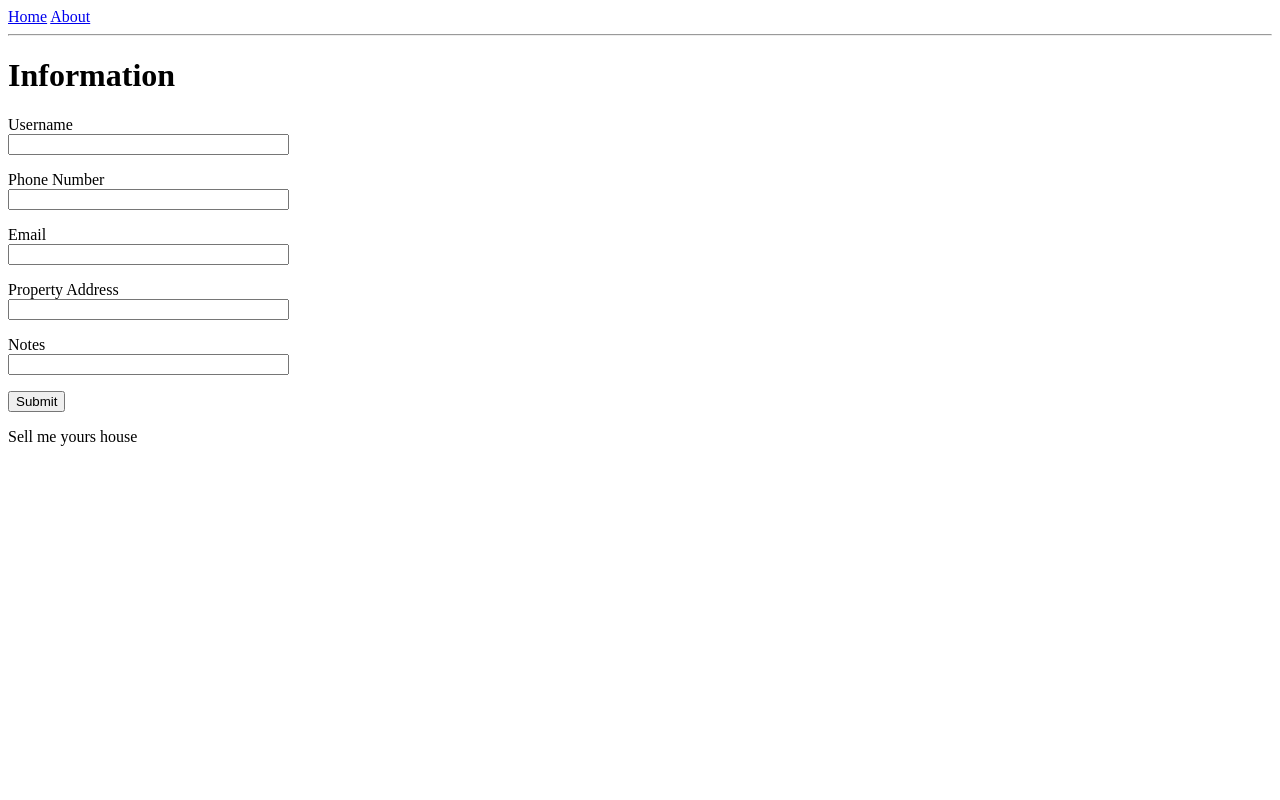
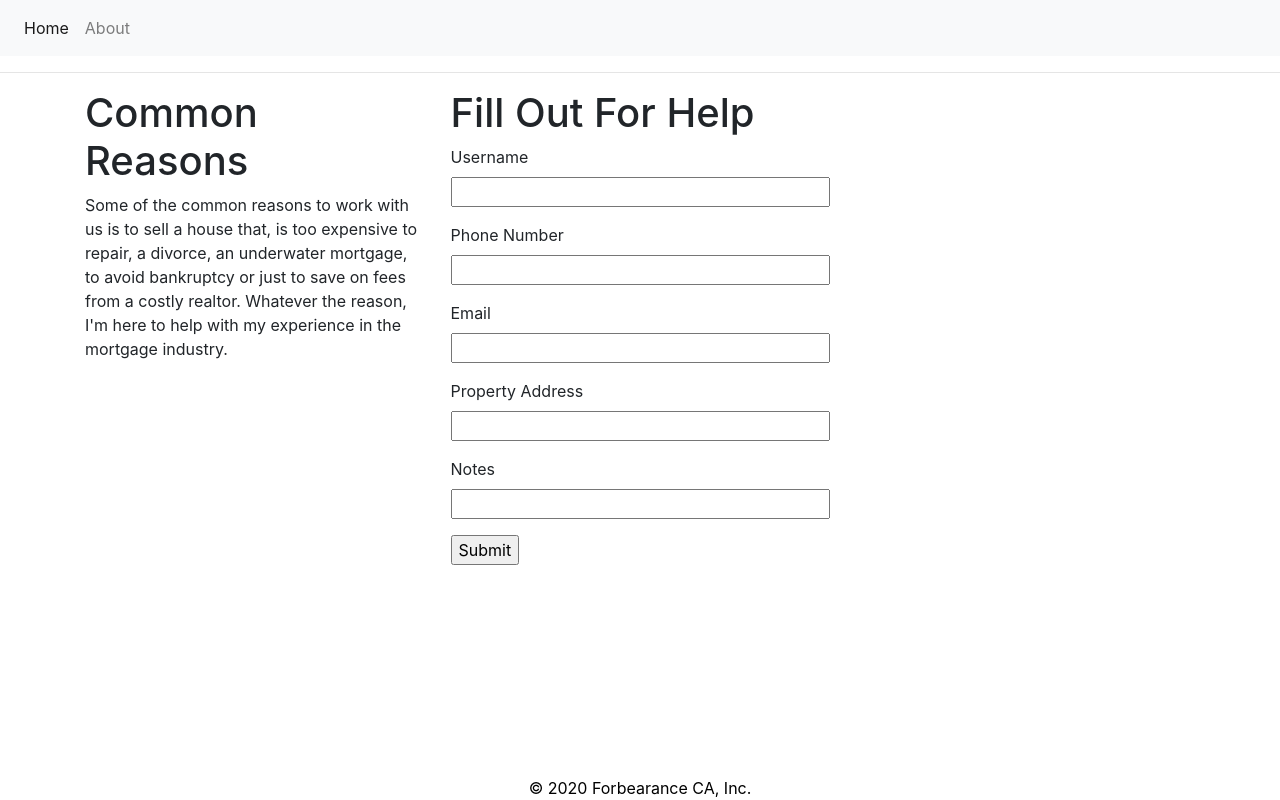
Before and after one commit to rbirchtree/Flask-CA-TX, a Flask app: page / in a window 1280 px wide. Run offline with Flask 2, Linux system fonts and the light colour scheme; some libraries are stand-ins or nearby versions.

Commit message:
added some css

```diff
--- a/app/__init__.py
+++ b/app/__init__.py
@@ -1,4 +1,4 @@
-from flask import Flask
+from flask import Flask, request, send_from_directory
 from flask_bootstrap import Bootstrap
 from config import Config
 from flask_sqlalchemy import SQLAlchemy
--- /dev/null
+++ b/app/static/css/style.css
@@ -0,0 +1,15 @@
+
+
+footer{
+    position: fixed;
+    left: 0;
+    bottom: 0;
+    width: 100%;
+    color: black;
+    text-align: center;
+}
+
+a{
+    color:black
+
+}
--- a/app/templates/base.html
+++ b/app/templates/base.html
@@ -1,12 +1,27 @@
 <html>
+    <link href="https://stackpath.bootstrapcdn.com/bootstrap/4.4.1/css/bootstrap.min.css" rel="stylesheet" integrity="sha384-Vkoo8x4CGsO3+Hhxv8T/Q5PaXtkKtu6ug5TOeNV6gBiFeWPGFN9MuhOf23Q9Ifjh" crossorigin="anonymous">
+    <link rel="stylesheet" href="{{ url_for('static', filename='css/style.css') }}">
+
     <head>
       <title>Welcome to Forbearance CA</title>
     </head>
     <body>
-        <div>
-            <a href="/index">Home</a>
-            <a href="/about">About</a>
-        </div>
+        <nav class="navbar navbar-expand-lg navbar-light bg-light">
+            <button class="navbar-toggler" type="button" data-toggle="collapse" data-target="#navbarTogglerDemo03" aria-controls="navbarTogglerDemo03" aria-expanded="false" aria-label="Toggle navigation">
+              <span class="navbar-toggler-icon"></span>
+            </button>
+
+            <div class="collapse navbar-collapse" id="navbarTogglerDemo03">
+              <ul class="navbar-nav mr-auto mt-2 mt-lg-0">
+                <li class="nav-item active">
+                  <a class="nav-link" href="/">Home <span class="sr-only">(current)</span></a>
+                </li>
+                <li class="nav-item">
+                  <a class="nav-link" href="/about">About</a>
+                </li>
+              </ul>
+            </div>
+          </nav>
         <hr>
         {% with messages = get_flashed_messages() %}
         {% if messages %}
@@ -15,9 +30,13 @@
             <li>{{ message }}</li>
             {% endfor %}
         </ul>
+
         {% endif %}
         {% endwith %}
-        {% block content %}{% endblock %}
-        {% include 'footer.html' %}
+
+        {% block content %}
+        {% endblock %}
+
+        <footer>&copy; 2020 Forbearance CA, Inc.</footer>
     </body>
 </html>
--- a/app/templates/footer.html
+++ /dev/null
@@ -1 +0,0 @@
-<p>Sell me yours house</p>
--- a/app/templates/index.html
+++ b/app/templates/index.html
@@ -1,7 +1,19 @@
 {% extends "base.html" %}
 
+
 {% block content %}
-<h1>Information</h1>
+<div class="container">
+    <div class="row">
+        <div class="col-sm">
+            <h1>Common Reasons</h1>
+            <p>
+                Some of the common reasons to work with us is to sell a house that,
+                is too expensive to repair, a divorce, an underwater mortgage, to avoid bankruptcy or
+                just to save on fees from a costly realtor. Whatever the reason, I'm here to help with my experience in the mortgage industry.
+            </p>
+        </div>
+            <div class="col-sm">
+            <h1>Fill Out For Help</h1>
                 <form action="" method="post" novalidate>
                     <div class="form-group">
                         {{ form.hidden_tag() }}
@@ -42,4 +54,8 @@
                     </div>
                     <p>{{ form.submit() }}</p>
                 </form>
+        </div>
+        <div class="col-sm"></div>
+    </div>
+</div>
 {% endblock %}
```
Also changed, not shown: app/templates/about.html (+16 -5 lines). Lines whose indentation alone changed are shown as unchanged.
